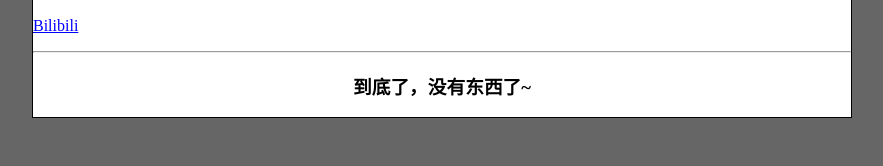
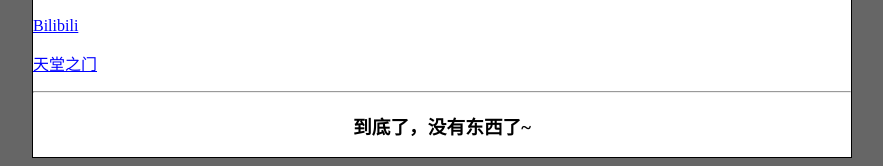
Before and after one commit to suizhuchen/suizhuchen.github.io, a plain HTML site: page index.html in a window 1280 px wide. Shown: the part 991-1157 px from the top of the page, without its empty margins (198-1081 px from the left). Before the commit the page ends 1117 px from the top, so only its background shows below. Drawn offline with Linux system fonts and the light colour scheme.

Commit message:
Update index.html

```diff
--- a/index.html
+++ b/index.html
@@ -55,6 +55,7 @@
     <hr>
     <iframe frameborder="no" border="0" marginwidth="0" marginheight="0" width=330 height=86 src="//music.163.com/outchain/player?type=2&id=1433290495&auto=0&height=66"></iframe>
     <p><a href="https://www.bilibili.com">Bilibili</a></p>
+    <p><a href="https://suizhuchen.github.io/Hentai_Heaven's_Door">天堂之门</a></p>
     <hr>
     <h3 style="text-align: center">到底了，没有东西了~</h3>
     <script>
```
